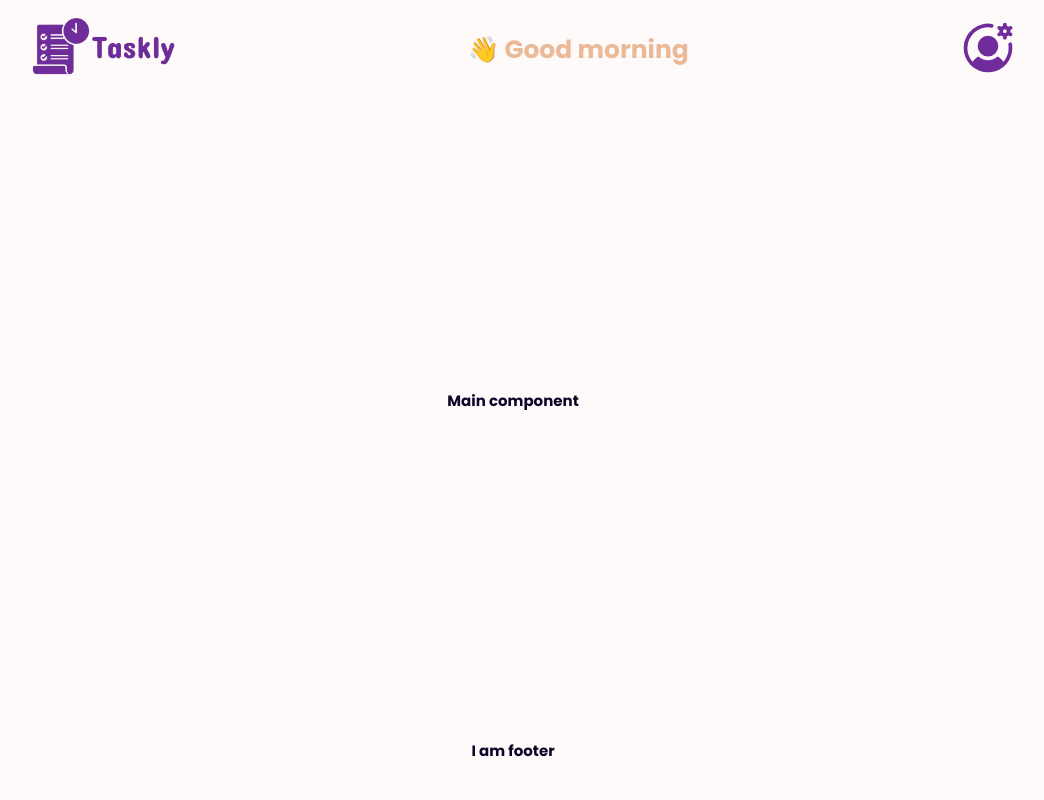
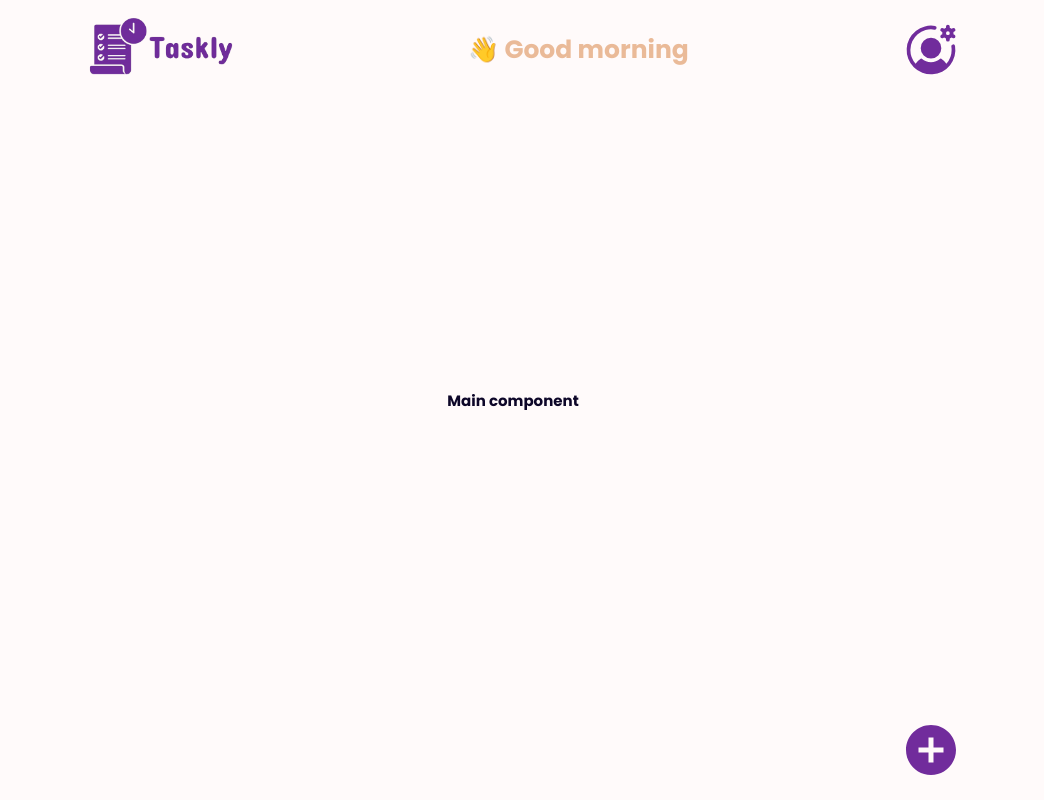
Before and after one commit to Naeemi7/Taskly, a React (Vite) app in the folder client/: page / in a window 1280 px wide. Shown: the whole page, without its empty margins (127-1171 px from the left). Built offline with nearby package versions, Linux system fonts and the light colour scheme; the HTML template or start-up script is replaced by a standard one.

Commit message:
the layout has been modified

```diff
--- a/client/src/components/Features/Footer/Footer.jsx
+++ b/client/src/components/Features/Footer/Footer.jsx
@@ -1,7 +1,9 @@
+import Icon from "@Reusable/Icon";
+
 const Footer = () => {
   return (
     <div className="footer-container">
-      <h2>I am footer</h2>
+      <Icon library="ri" name="RiAddCircleFill" className="add-task-button" />
     </div>
   );
 };
--- a/client/src/data/reactIconsData.js
+++ b/client/src/data/reactIconsData.js
@@ -1,10 +1,4 @@
 const reactIconsData = [
-  {
-    library: "fa6",
-    name: "FaUserGear",
-    size: 22,
-    label: "User",
-  },
   {
     library: "fa",
     name: "FaTasks",
@@ -12,10 +6,10 @@ const reactIconsData = [
     label: "Tasks",
   },
   {
-    library: "fa",
-    name: "FaSignOutAlt",
+    library: "io",
+    name: "IoMdAddCircle",
     size: 22,
-    label: "Logout",
+    label: "Add Task",
   },
   {
     library: "ri",
@@ -24,17 +18,24 @@ const reactIconsData = [
     label: "Purge Task",
   },
   {
-    library: "io",
-    name: "IoMdAddCircle",
-    size: 22,
-    label: "Add Task",
-  },
-  {
     library: "md",
     name: "MdCategory",
     size: 22,
     label: "Categories",
   },
+  {
+    library: "fa6",
+    name: "FaUserGear",
+    size: 22,
+    label: "User",
+  },
+
+  {
+    library: "fa",
+    name: "FaSignOutAlt",
+    size: 22,
+    label: "Logout",
+  },
 ];
 
 export default reactIconsData;
--- a/client/src/styles/App.scss
+++ b/client/src/styles/App.scss
@@ -9,25 +9,26 @@ body {
 
 .app {
   width: 100vw;
+  min-height: 100vh;
   display: grid;
+  place-items: center;
   grid-template-areas:
     "navbar"
     "main"
     "footer";
   grid-template-columns: 1fr;
   grid-template-rows: 10rem 1fr 10rem;
-  min-height: 100vh;
-
   position: relative;
 
   // Navbar Component
   .navbar-container {
+    margin-top: 0;
     grid-area: navbar;
     display: flex;
-    justify-content: space-around;
+    justify-content: space-between;
     align-items: center;
     z-index: 1;
-    width: 100%;
+    width: 70%;
 
     // Logo Component
     .logo-container {
@@ -45,8 +46,10 @@ body {
     //Profile Component
     .profile-container {
       position: relative;
-      display: inline-block;
+      display: flex;
+      align-items: center;
 
+      // Profile icon
       .profile-icon {
         width: 6rem;
         height: 6rem;
@@ -56,12 +59,6 @@ body {
         &:hover {
           color: $secondary-color;
         }
-      }
-
-      // Profile Span
-      span {
-        font-size: 1.5rem;
-        font-size: large;
       }
 
       .profile-dropdown {
@@ -103,10 +100,6 @@ body {
                 color: $primary-background-color;
               }
             }
-
-            svg {
-              margin-right: 10px;
-            }
           }
         }
       }
@@ -124,8 +117,20 @@ body {
   // Footer Component
   .footer-container {
     grid-area: footer;
+    width: 70%;
     display: flex;
-    justify-content: center;
+    justify-content: flex-end;
     align-items: center;
+
+    .add-task-button {
+      width: 6rem;
+      height: 6rem;
+      cursor: pointer;
+      color: $primary-color;
+
+      &:hover {
+        color: $secondary-color;
+      }
+    }
   }
 }
```
